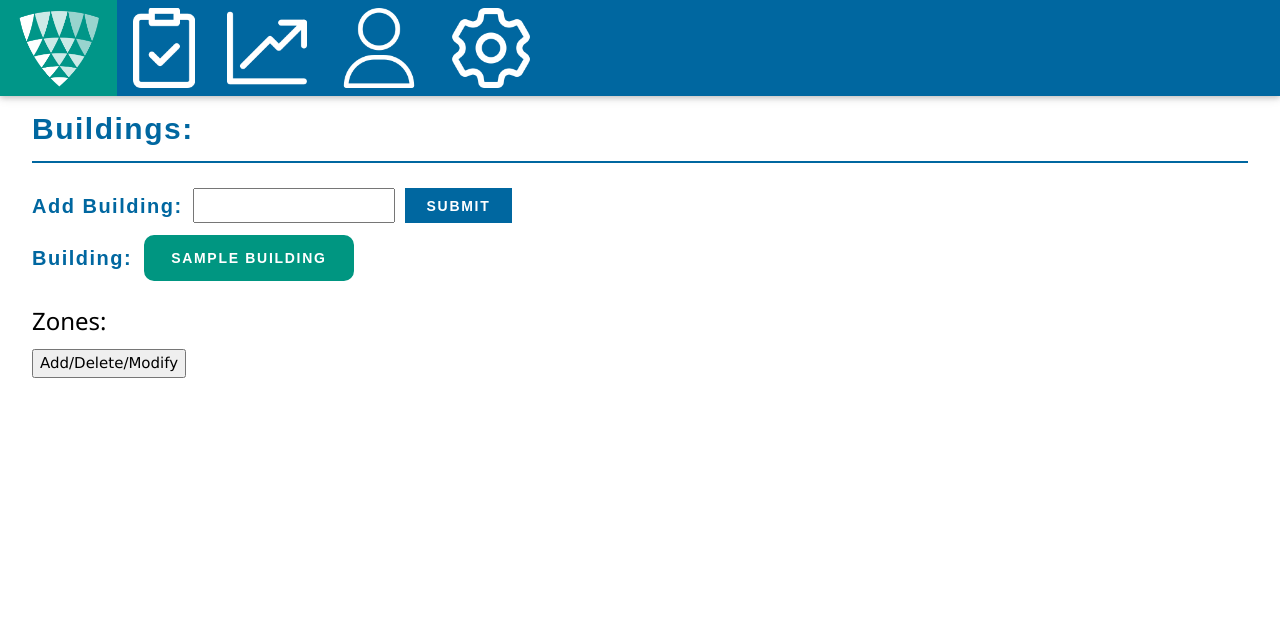
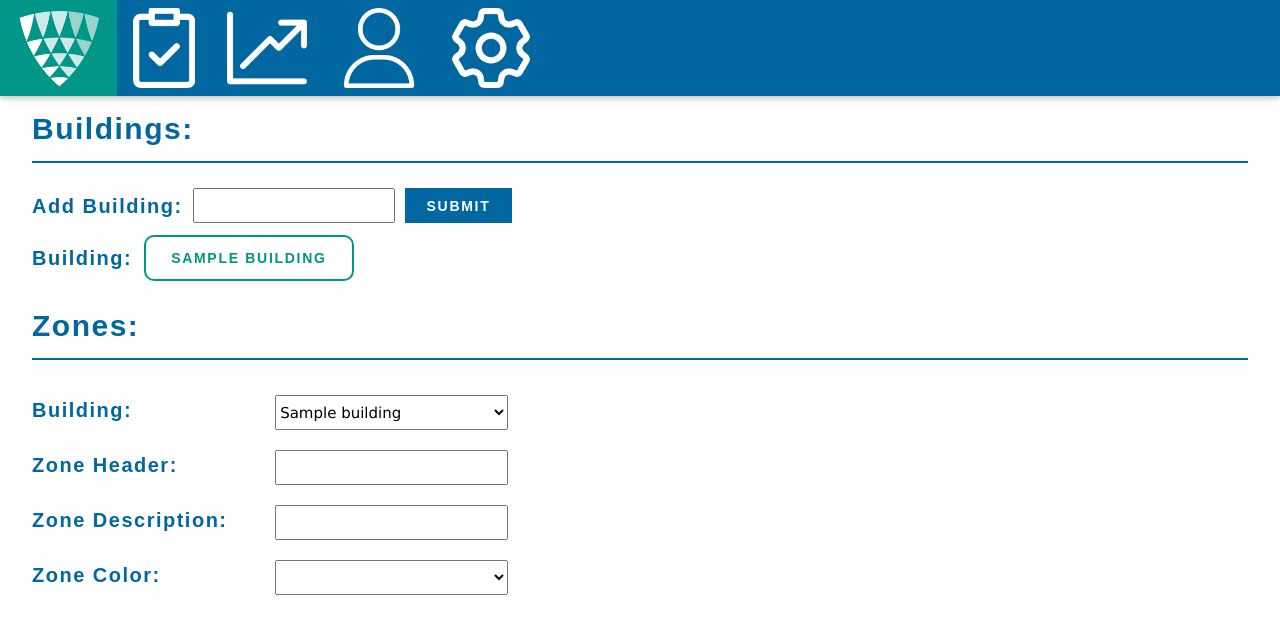
Before and after one commit to patrickvanriesen/patrick, a Flask app: template templates/local_admin.html in a window 1280 px wide. Shown: the top 634 px of the page. Run offline with Flask 2, Linux system fonts and the light colour scheme; the template is opened without the code that fills it: most values are stand-ins (such as "Sample title", 1, 10 or a date in 2020); lists and menus that the app fills with data are empty.

Commit message:
some more changes and testing to local admin

```diff
--- a/templates/local_admin.html
+++ b/templates/local_admin.html
@@ -52,13 +52,12 @@
 
 <div id="body" style="width:95%; margin:auto">
 
+<!--Building section -->
 <div style="width:100%;">
-
 <div>
     <h2 class="lineage_font_semi_bold">Buildings:</h2>
     <div style="height:2px; width:100%; background-color:#0067a0; margin-bottom:25px;"></div>
 </div>
-
 <div>
     <form method = "post" >
         <!--styling div,  add building input -->
@@ -68,26 +67,68 @@
         <input class="lineage_blue_button_inverted" style="padding: 7.5px 20px;" type = "submit" value="Submit">
         </div>
         <!--display all buildings in db-->
+        <!--todo make modal to display building info when building is clicked, Building info : users per building, zones per building etc-->
         <div style="display:flex; align-items:center;">
             <label class="lineage_font_semi_bold" style="font-size:20px;">Building:</label>
             {% for building in buildings %}
-            <label class="lineage_green_button_inverted" style="margin:12px 12px;border-radius: 10px;">{{building}}</label>
+            <label class="lineage_green_button" style="margin:12px 12px;border-radius: 10px;">{{building}}</label>
             {% endfor %}
 
         </div>
+    </form>
+</div>
+</div>
 
 
-    </form>
+<div style="width:100%">
+    <div>
+    <h2 class="lineage_font_semi_bold">Zones:</h2>
+    <div style="height:2px; width:100%; background-color:#0067a0; margin-bottom:25px;"></div>
 </div>
 
-</div>
+    <div style="display:flex; flex-direction:column; width:40%;">
+
+        <div style="margin:10px 0px; display:inline-flex;">
+            <label style="height:30px; font-size: 20px;width:50%;" class="lineage_font_semi_bold">Building:</label>
+            <select style="height:35px; margin:0px 10px; width:50%;">
+                {% for building in buildings %}
+                <option value="{{building}}">{{building}}</option>
+                {% endfor %}
+            </select>
+        </div>
+    </div>
+
+
+    <div style="display:flex; flex-direction:column; width:40%;">
+        <div style="margin:10px 0px; display:inline-flex;">
+            <label style="height:30px; font-size: 20px;width:50%;" class="lineage_font_semi_bold">Zone Header:</label>
+            <input  name = "add_zone" style="height:35px; margin:0px 10px; width:50%;" type = "text">
+        </div>
+        <div style="margin:10px 0px; display:inline-flex;">
+            <label style="height:30px; font-size: 20px;width:50%;" class="lineage_font_semi_bold">Zone Description:</label>
+            <input  name = "add_zone" style="height:35px; margin:0px 10px; width:50%;" type = "text">
+        </div>
+          <div style="margin:10px 0px; display:inline-flex;">
+            <label style="height:30px; font-size: 20px;width:50%;" class="lineage_font_semi_bold">Zone Color:</label>
+            <select style="height:35px; margin:0px 10px; width:50%;">
+                <option value="#0067a0" style="background-color:#0067a0; height:35px;"></option>
+                <option value="#009681" style="background-color:#009681"></option>
+                <option value="#43b02a" style="background-color:#43b02a"></option>
+                <option value="#ff671f" style="background-color:#ff671f"></option>
+                <option value="#f4364c" style="background-color:#f4364c"></option>
+                <option value="#87189d" style="background-color:#87189d"></option>
+                <option value="#0085ca" style="background-color:#0085ca"></option>
+                <option value="#ff9e1b" style="background-color:#ff9e1b"></option>
+                <option value="#53565a" style="background-color:#53565a"></option>
+            </select>
+        </div>
 
 
 
 
+        </div>
 
-<h3>Zones:</h3>
-<button>Add/Delete/Modify</button><br>
+</div>
 
 
 </div>
```
